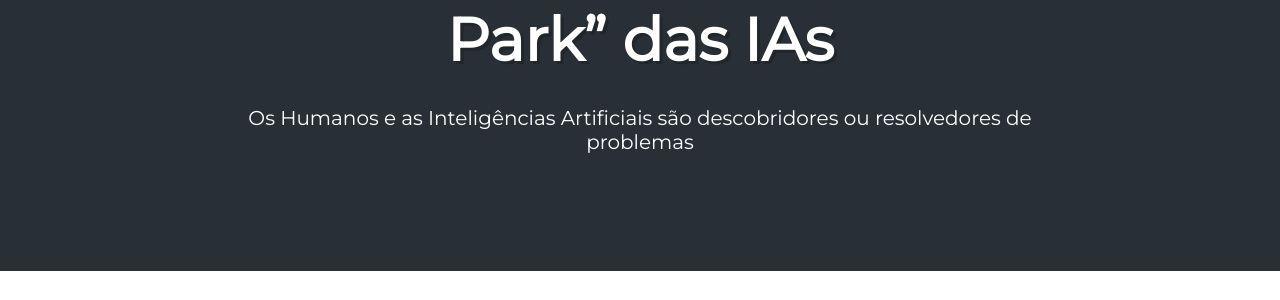
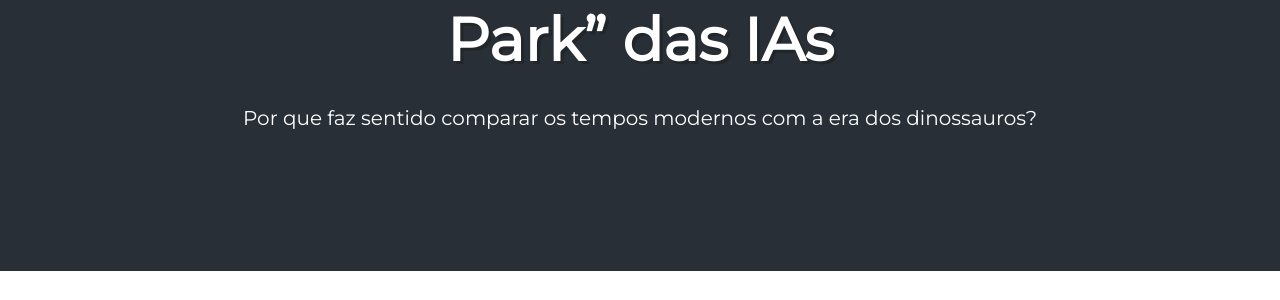
Before and after one commit to comppet/PrintF, a Jekyll site: the page built from _posts/2023-01-28-o-momento-jurassic-park-das-ias.md, in a window 1280 px wide. Shown: the part 229-529 px from the top of the page. Built offline with Jekyll 4.4.1, drawn with Linux system fonts in a browser that asks for light colours; nearby versions of some CDN libraries; comment, search, counter and statistics services are not loaded.

Commit message:
fix rodrigo article description

```diff
--- a/_posts/2023-01-28-o-momento-jurassic-park-das-ias.md
+++ b/_posts/2023-01-28-o-momento-jurassic-park-das-ias.md
@@ -5,8 +5,8 @@ date: 2023-01-28 12:00:00 -0300
 author-post: Rodrigo Zamboni Silva
 title: 'O momento “Jurassic Park” das IAs'
 image: ''
-description: Os Humanos e as Inteligências Artificiais são descobridores ou resolvedores de problemas
-introduction: Os Humanos e as Inteligências Artificiais são descobridores ou resolvedores de problemas
+description: Por que faz sentido comparar os tempos modernos com a era dos dinossauros?
+introduction: Por que faz sentido comparar os tempos modernos com a era dos dinossauros?
 main-class: comp
 color: "#265AA9"
 tags:
```
